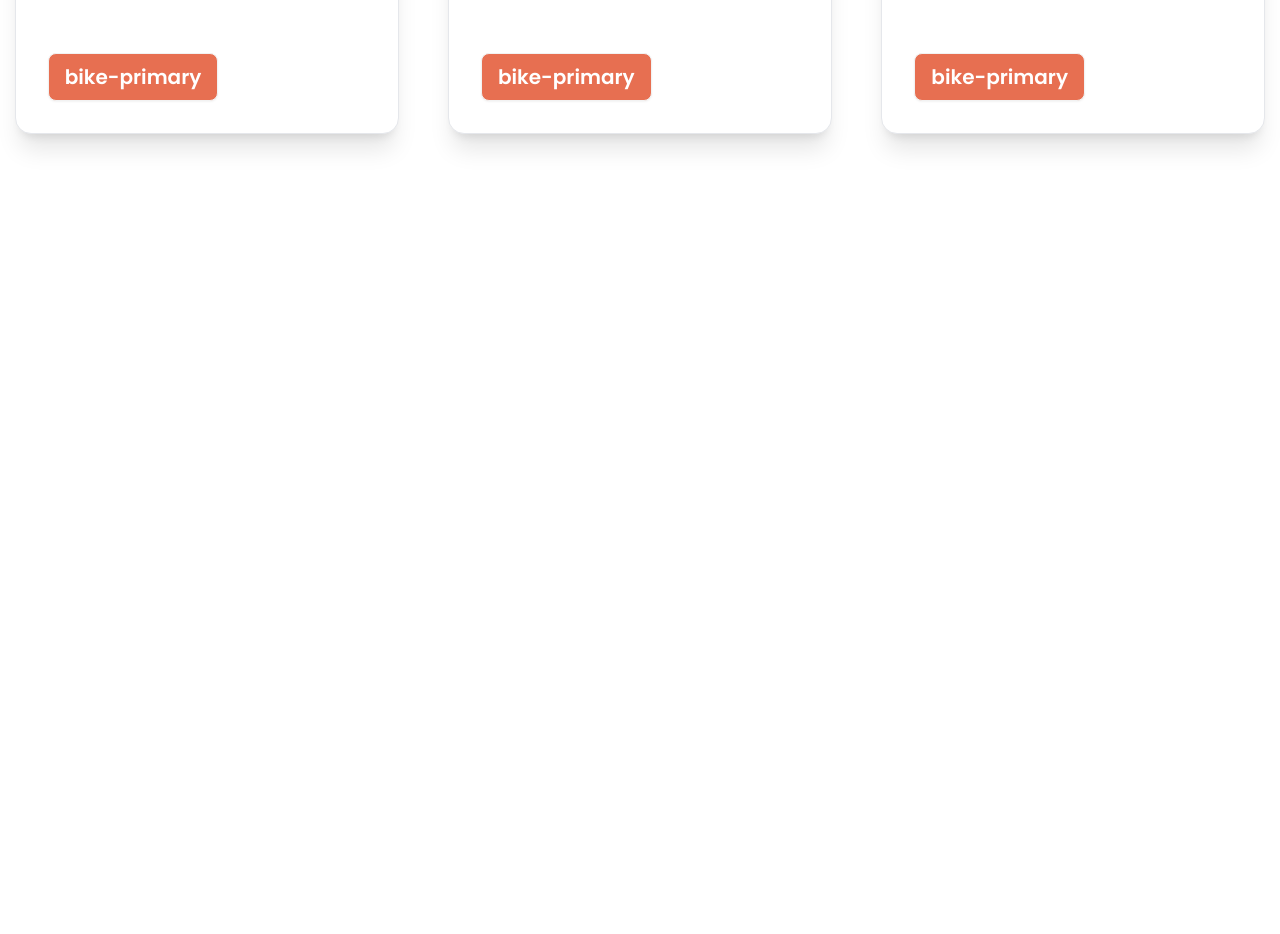
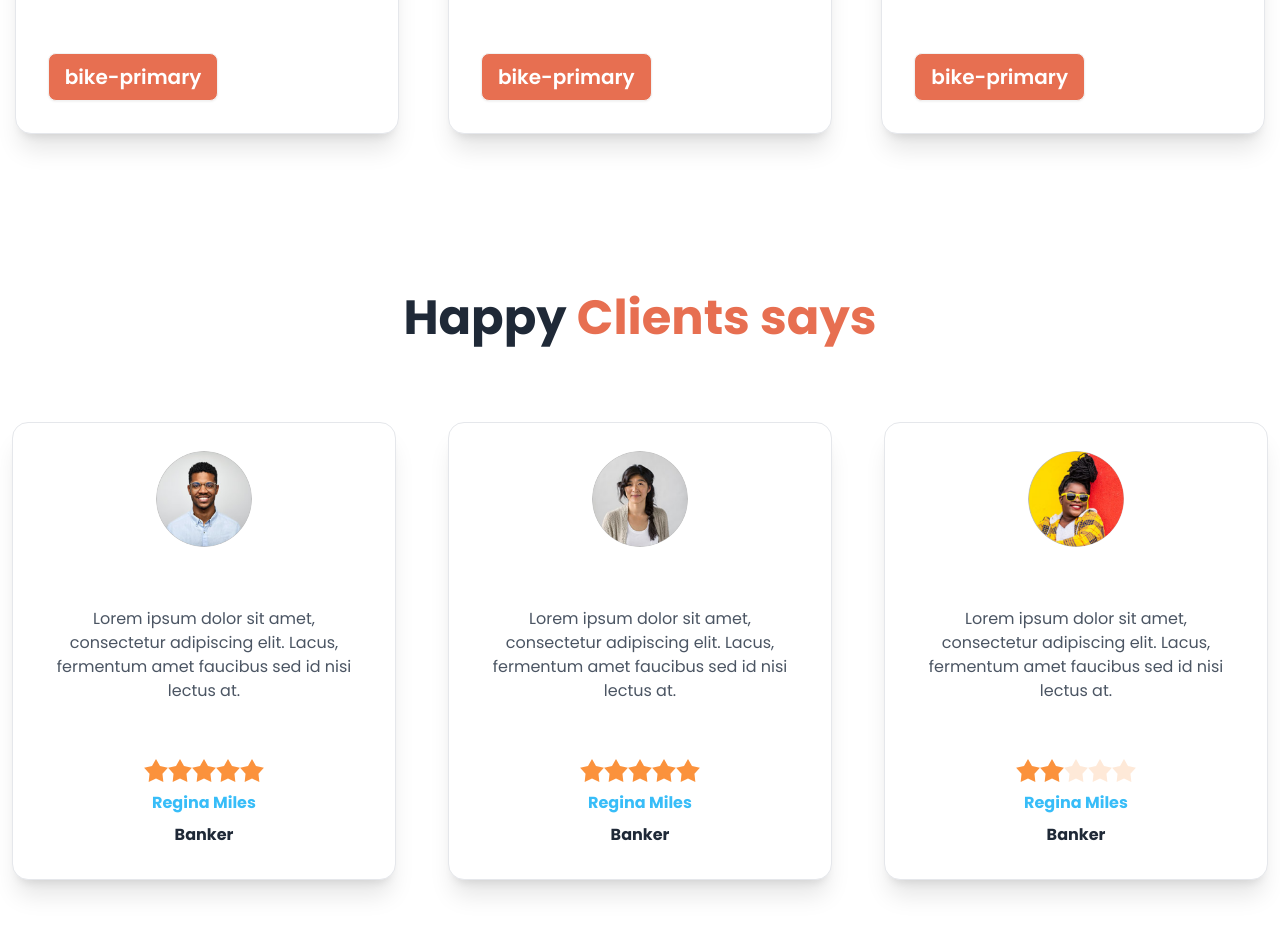
Before and after one commit to amin-nomani/biker-zone-whit-daisyUI, a plain HTML site: page index.html in a window 1280 px wide. Shown: the part 1952-2886 px from the top of the page. Before the commit the page ends 2246 px from the top, so only its background shows below. Drawn offline with nearby package versions, Linux system fonts and the light colour scheme.

Commit message:
happy section done

```diff
--- a/index.html
+++ b/index.html
@@ -234,6 +234,88 @@
 					</div>
 				</div>
 			</section>
+			<!--happy section  -->
+			<section class="md:container my-32">
+				<h2 class="text-5xl font-bold mb-20 text-center">Happy <span class="text-bike-primary">Clients
+						says</span></h2>
+				<div class="grid grid-cols-1 md:grid-cols-2 lg:grid-cols-3 gap-7">
+					<!-- happy-card-1 -->
+					<div class="card bg-base-100 mx-auto items-center text-center  w-96 border shadow-xl">
+						<div class="avatar mx-auto my-7 ">
+							<div class="w-24 rounded-full">
+								<img src="images/others/user-1.png" />
+							</div>
+						</div>
+						<div class="card-body text-center items-center ">
+							<p class="mb-12 text-gray-600 text-base">Lorem ipsum dolor sit amet, consectetur adipiscing
+								elit. Lacus, fermentum
+								amet faucibus
+								sed id nisi lectus at.
+							</p>
+							<div class="rating">
+								<input type="radio" name="rating-2" class="mask mask-star-2 bg-orange-400" />
+								<input type="radio" name="rating-2" class="mask mask-star-2 bg-orange-400"
+									checked="checked" />
+								<input type="radio" name="rating-2" class="mask mask-star-2 bg-orange-400" />
+								<input type="radio" name="rating-2" class="mask mask-star-2 bg-orange-400" />
+								<input type="radio" name="rating-2" class="mask mask-star-2 bg-orange-400" />
+							</div>
+							<h4 class="text-sky-400 font-bold text-base">Regina Miles</h4>
+							<h5 class="font-bold text-base">Banker</h5>
+						</div>
+					</div>
+					<!-- happy-card-2 -->
+					<div class="card bg-base-100 mx-auto items-center text-center  w-96 border shadow-xl">
+						<div class="avatar mx-auto my-7 ">
+							<div class="w-24 rounded-full">
+								<img src="images/others/user-2.png" />
+							</div>
+						</div>
+						<div class="card-body text-center items-center ">
+							<p class="mb-12 text-gray-600 text-base">Lorem ipsum dolor sit amet, consectetur adipiscing
+								elit. Lacus, fermentum
+								amet faucibus
+								sed id nisi lectus at.
+							</p>
+							<div class="rating">
+								<input type="radio" name="rating-2" class="mask mask-star-2 bg-orange-400" />
+								<input type="radio" name="rating-2" class="mask mask-star-2 bg-orange-400"
+									checked="checked" />
+								<input type="radio" name="rating-2" class="mask mask-star-2 bg-orange-400" />
+								<input type="radio" name="rating-2" class="mask mask-star-2 bg-orange-400" />
+								<input type="radio" name="rating-2" class="mask mask-star-2 bg-orange-400" />
+							</div>
+							<h4 class="text-sky-400 font-bold text-base">Regina Miles</h4>
+							<h5 class="font-bold text-base">Banker</h5>
+						</div>
+					</div>
+					<!-- happy-card-3 -->
+					<div class="card bg-base-100 mx-auto items-center text-center  w-96 border shadow-xl">
+						<div class="avatar mx-auto my-7 ">
+							<div class="w-24 rounded-full">
+								<img src="images/others/user-3.png" />
+							</div>
+						</div>
+						<div class="card-body text-center items-center ">
+							<p class="mb-12 text-gray-600 text-base">Lorem ipsum dolor sit amet, consectetur adipiscing
+								elit. Lacus, fermentum
+								amet faucibus
+								sed id nisi lectus at.
+							</p>
+							<div class="rating">
+								<input type="radio" name="rating-2" class="mask mask-star-2 bg-orange-400" />
+								<input type="radio" name="rating-2" class="mask mask-star-2 bg-orange-400"
+									checked="checked" />
+								<input type="radio" name="rating-2" class="mask mask-star-2 bg-orange-400" />
+								<input type="radio" name="rating-2" class="mask mask-star-2 bg-orange-400" />
+								<input type="radio" name="rating-2" class="mask mask-star-2 bg-orange-400" />
+							</div>
+							<h4 class="text-sky-400 font-bold text-base">Regina Miles</h4>
+							<h5 class="font-bold text-base">Banker</h5>
+						</div>
+					</div>
+				</div>
+			</section>
 	</main>
 	<!-- footer section -->
 	<footer></footer>
```
